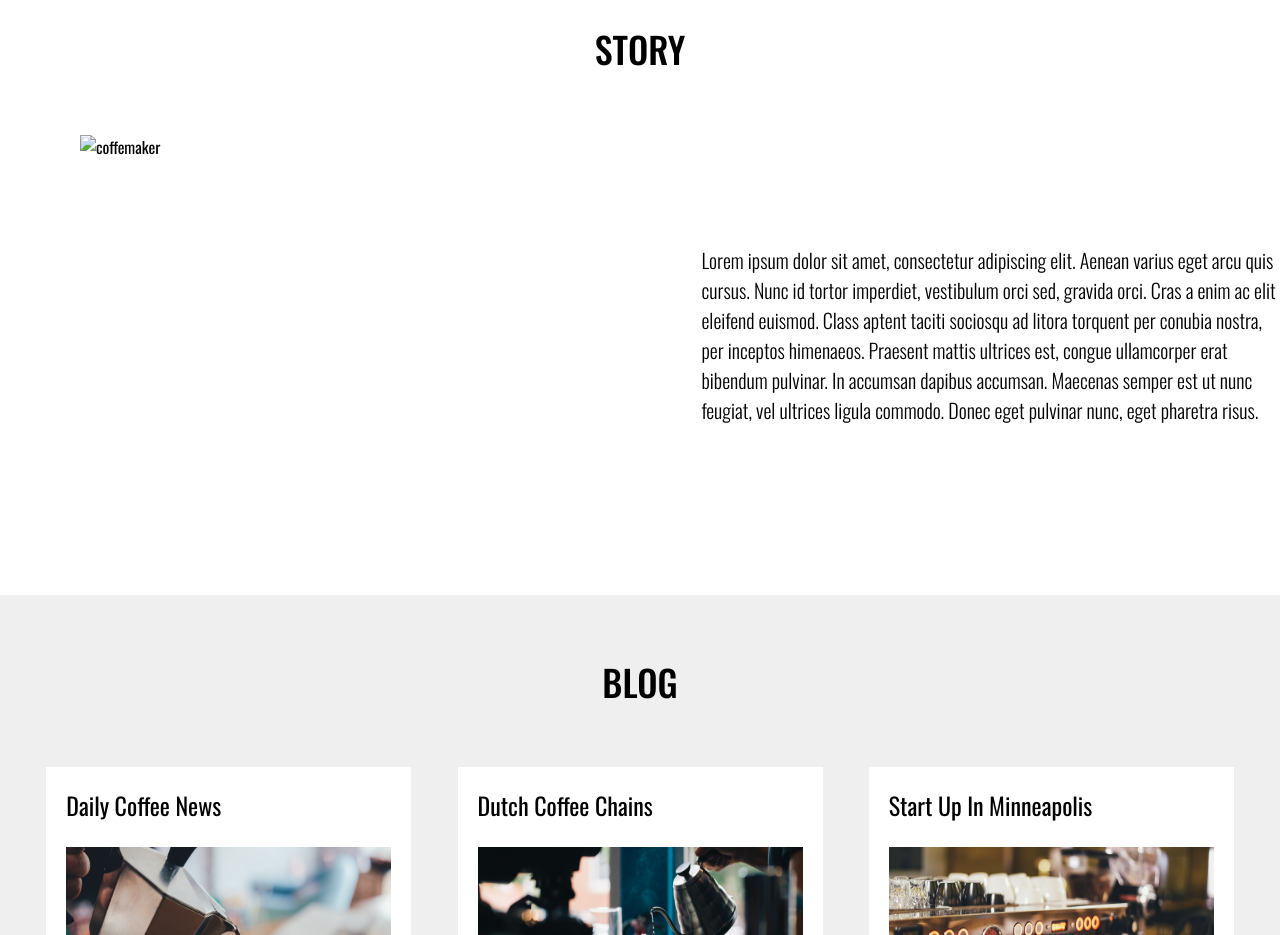
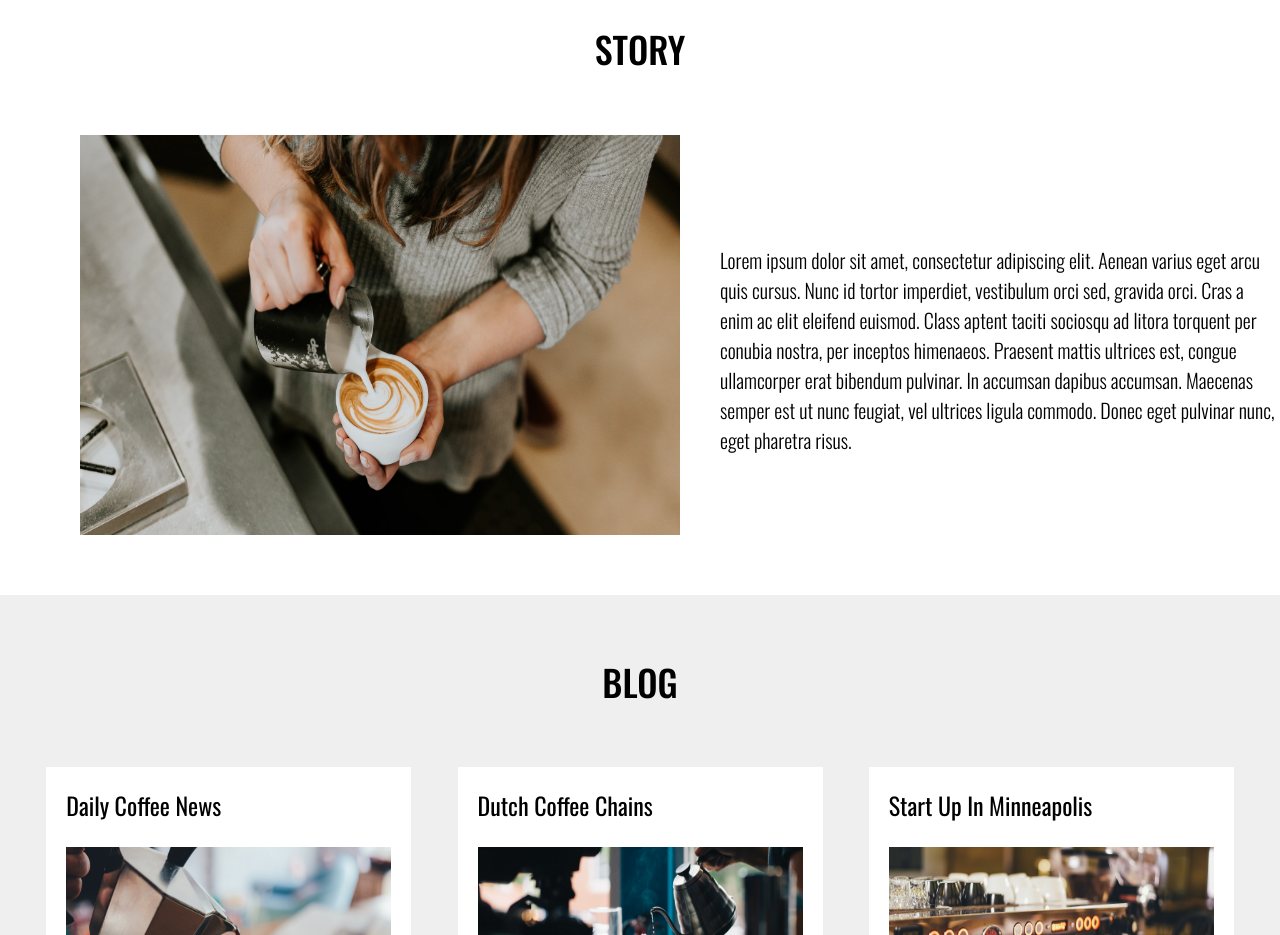
Before and after one commit to Khobtar/LandingPageCoffe, a plain HTML site: page index.html in a window 1280 px wide. Shown: the part 960-1895 px from the top of the page. Drawn offline with nearby package versions, Linux system fonts and the light colour scheme; files whose address does not match are found by name.

Commit message:
Update index.html

```diff
--- a/index.html
+++ b/index.html
@@ -48,7 +48,7 @@
     <span id="story">story</span>
     <div class="storybox">
 
-        <img src="/css/img/coffeemaker.jpg" alt="coffemaker" class="story_img">
+        <img src="coffeemaker.jpg" alt="coffemaker" class="story_img">
         <p class="storytext">Lorem ipsum dolor sit amet, consectetur adipiscing elit. Aenean varius eget arcu quis cursus. Nunc id tortor imperdiet, vestibulum orci sed, gravida orci. Cras a enim ac elit eleifend euismod. Class aptent taciti sociosqu ad litora torquent per conubia nostra, per inceptos himenaeos. Praesent mattis ultrices est, congue ullamcorper erat bibendum pulvinar. In accumsan dapibus accumsan. Maecenas semper est ut nunc feugiat, vel ultrices ligula commodo. Donec eget pulvinar nunc, eget pharetra risus.</p>
 
     </div>
```
